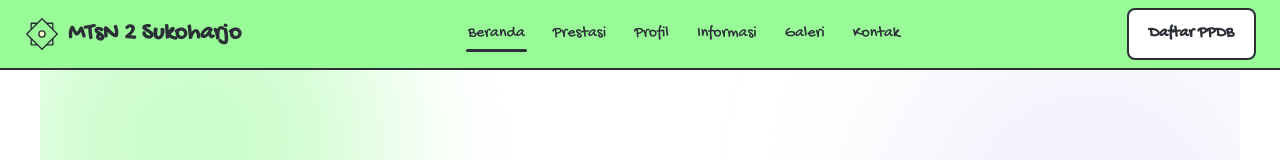
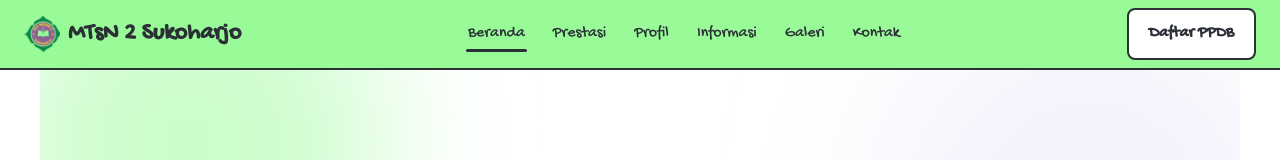
Before and after one commit to asmawatidwi5-star/MTSN-2-SKH, a plain HTML site: page index.html in a window 1280 px wide. Shown: the top 160 px of the page. Drawn offline with Linux system fonts and the light colour scheme.

Commit message:
update foto profile

```diff
--- a/index.html
+++ b/index.html
@@ -26,7 +26,7 @@
 </svg>
 
 <header class="top"><div class="in">
-  <a class="brand" href="#beranda"><img src="images/logo-mark.svg" alt="" width="36" height="36">MTsN 2 Sukoharjo</a>
+  <a class="brand" href="#beranda"><img src="images/logo-mark.png" alt="" width="36" height="36">MTsN 2 Sukoharjo</a>
   <nav aria-label="Menu utama"><a href="#beranda">Beranda</a><a href="#prestasi">Prestasi</a><a href="#profil">Profil</a><a href="#informasi">Informasi</a><a href="#galeri">Galeri</a><a href="#kontak">Kontak</a></nav>
   <a class="btn" href="https://ppdb.mtsn2skh.sch.id/" target="_blank" rel="noopener">Daftar PPDB</a>
 </div></header>
```
Also changed, not shown: images/favicon.svg (deleted), images/logo-mark.png (added).
